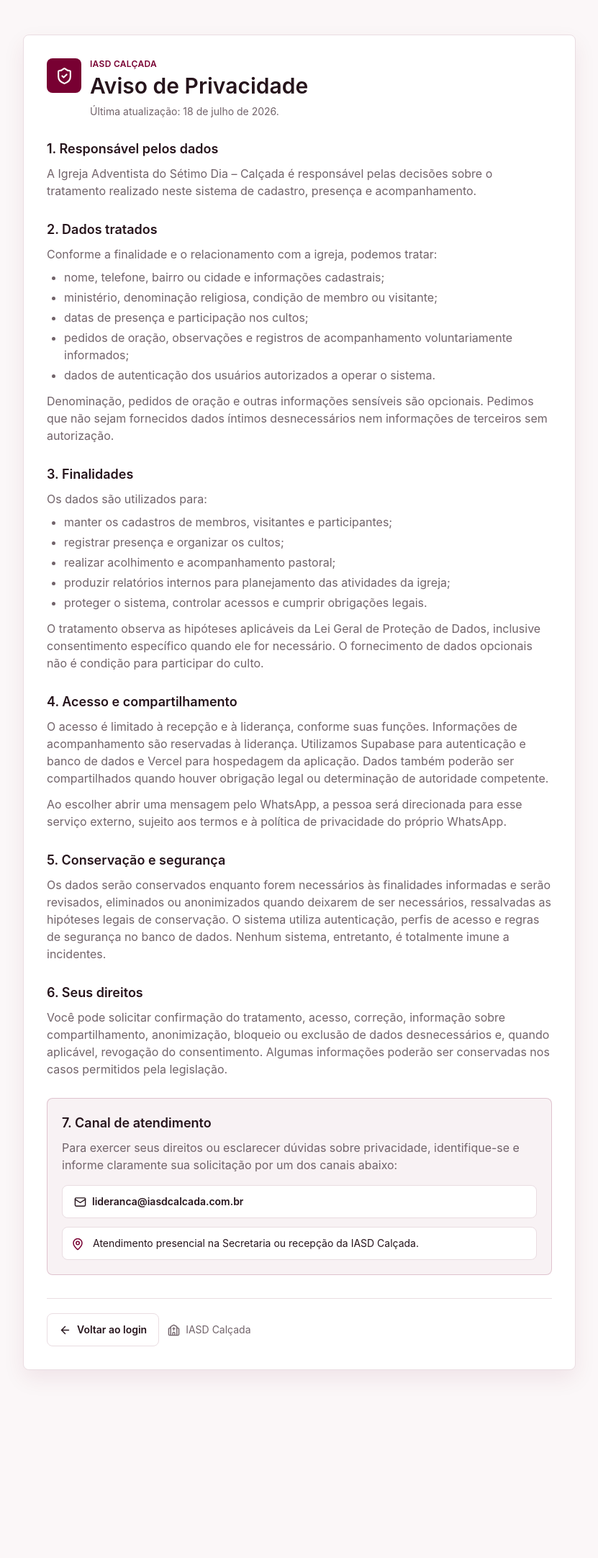
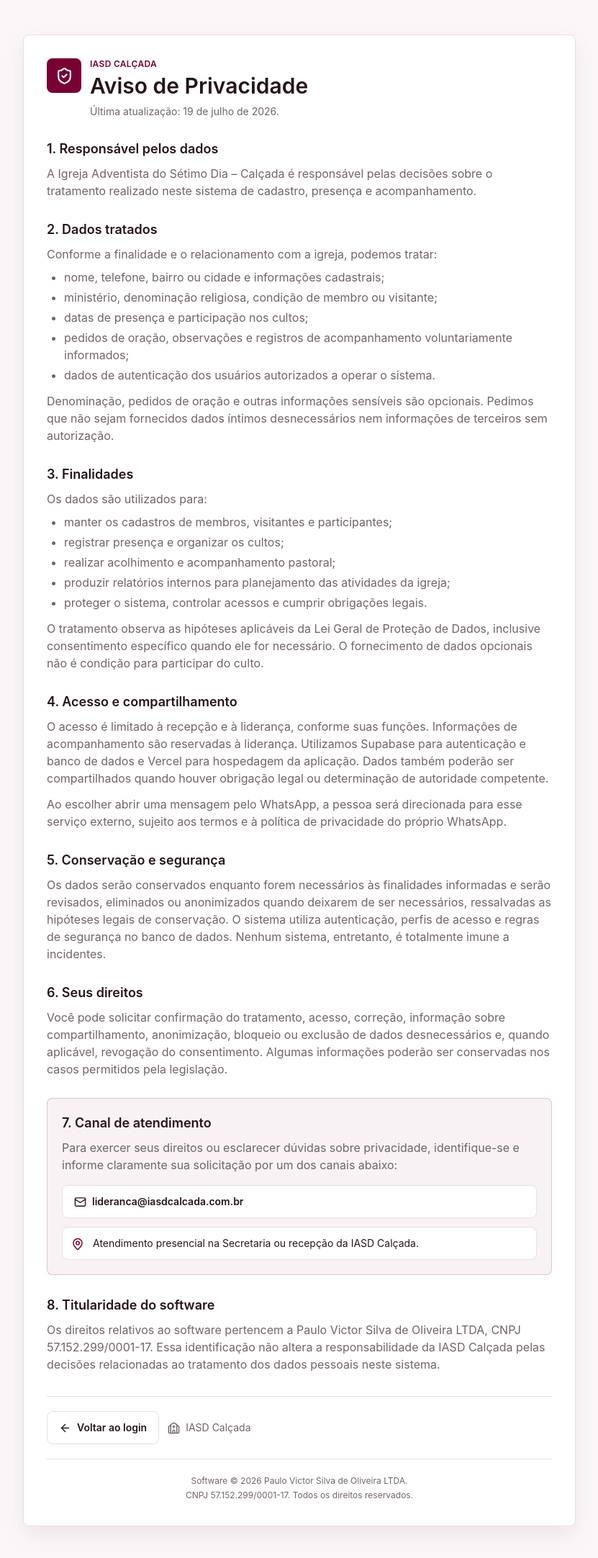
Before and after one commit to pvrpdesign/presenca-igreja, a Next.js app: page /privacidade in a window 1280 px wide. Shown: the top 2164 px of the page at 72% size, without its empty margins (224-1055 px from the left). Before the commit the page ends 1951 px from the top, so only its background shows below. Built offline with nearby package versions, Linux system fonts and the light colour scheme; no server answers.

Commit message:
Adiciona titularidade do software

```diff
--- a/src/app/check-in/[token]/page.tsx
+++ b/src/app/check-in/[token]/page.tsx
@@ -5,6 +5,7 @@ import Link from "next/link";
 import { CheckCircle2, Church, LoaderCircle, Phone, ShieldCheck } from "lucide-react";
 import { useParams } from "next/navigation";
 import { Field, Notice } from "@/components/ui";
+import { SoftwareCopyright } from "@/components/SoftwareCopyright";
 import { supabase } from "@/lib/supabase";
 
 type CheckinResult = {
@@ -179,6 +180,7 @@ export default function MemberCheckinPage() {
           <Link className="mt-2 inline-block font-semibold text-forest underline" href="/privacidade">
             Aviso de Privacidade e canal de atendimento
           </Link>
+          <SoftwareCopyright className="mt-3 border-t border-line pt-3" />
         </div>
       </div>
     </main>
--- a/src/app/login/page.tsx
+++ b/src/app/login/page.tsx
@@ -8,6 +8,7 @@ import { KeyRound, LogIn, Mail, UserPlus } from "lucide-react";
 import { useAuth } from "@/contexts/AuthContext";
 import { isSupabaseConfigured, supabase } from "@/lib/supabase";
 import { Notice } from "@/components/ui";
+import { SoftwareCopyright } from "@/components/SoftwareCopyright";
 import type { UserRole } from "@/lib/types";
 
 export default function LoginPage() {
@@ -290,6 +291,7 @@ function LoginForm() {
           </Link>
           .
         </p>
+        <SoftwareCopyright className="mt-3 border-t border-line pt-3" />
       </section>
     </main>
   );
--- a/src/app/privacidade/page.tsx
+++ b/src/app/privacidade/page.tsx
@@ -1,6 +1,7 @@
 import type { Metadata } from "next";
 import Link from "next/link";
 import { ArrowLeft, Church, Mail, MapPin, ShieldCheck } from "lucide-react";
+import { SoftwareCopyright } from "@/components/SoftwareCopyright";
 import { privacyContactEmail } from "@/lib/privacy";
 
 export const metadata: Metadata = {
@@ -19,7 +20,7 @@ export default function PrivacyPage() {
           <div>
             <p className="text-xs font-semibold uppercase tracking-wide text-forest">IASD Calçada</p>
             <h1 className="mt-1 text-2xl font-semibold text-ink sm:text-3xl">Aviso de Privacidade</h1>
-            <p className="mt-2 text-sm text-muted">Última atualização: 18 de julho de 2026.</p>
+            <p className="mt-2 text-sm text-muted">Última atualização: 19 de julho de 2026.</p>
           </div>
         </div>
 
@@ -120,6 +121,15 @@ export default function PrivacyPage() {
               </div>
             </div>
           </section>
+
+          <section>
+            <h2 className="text-lg font-semibold text-ink">8. Titularidade do software</h2>
+            <p className="mt-2">
+              Os direitos relativos ao software pertencem a Paulo Victor Silva de Oliveira LTDA,
+              CNPJ 57.152.299/0001-17. Essa identificação não altera a responsabilidade da IASD
+              Calçada pelas decisões relacionadas ao tratamento dos dados pessoais neste sistema.
+            </p>
+          </section>
         </div>
 
         <div className="mt-8 flex flex-wrap gap-3 border-t border-line pt-5">
@@ -132,6 +142,7 @@ export default function PrivacyPage() {
             IASD Calçada
           </span>
         </div>
+        <SoftwareCopyright className="mt-5 border-t border-line pt-5" />
       </article>
     </main>
   );
--- a/src/components/AppShell.tsx
+++ b/src/components/AppShell.tsx
@@ -14,6 +14,7 @@ import {
   UserPlus
 } from "lucide-react";
 import clsx from "clsx";
+import { SoftwareCopyright } from "@/components/SoftwareCopyright";
 import { useAuth } from "@/contexts/AuthContext";
 
 const navigation = [
@@ -119,6 +120,7 @@ export function AppShell({ children }: { children: React.ReactNode }) {
           <Link className="font-semibold text-forest underline" href="/privacidade">
             Aviso de Privacidade e canal de atendimento
           </Link>
+          <SoftwareCopyright className="mt-3" />
         </footer>
       </main>
 
--- /dev/null
+++ b/src/components/SoftwareCopyright.tsx
@@ -0,0 +1,8 @@
+export function SoftwareCopyright({ className = "" }: { className?: string }) {
+  return (
+    <p className={`text-center text-xs leading-5 text-muted ${className}`.trim()}>
+      Software © 2026 Paulo Victor Silva de Oliveira LTDA.<br />
+      CNPJ 57.152.299/0001-17. Todos os direitos reservados.
+    </p>
+  );
+}
```
